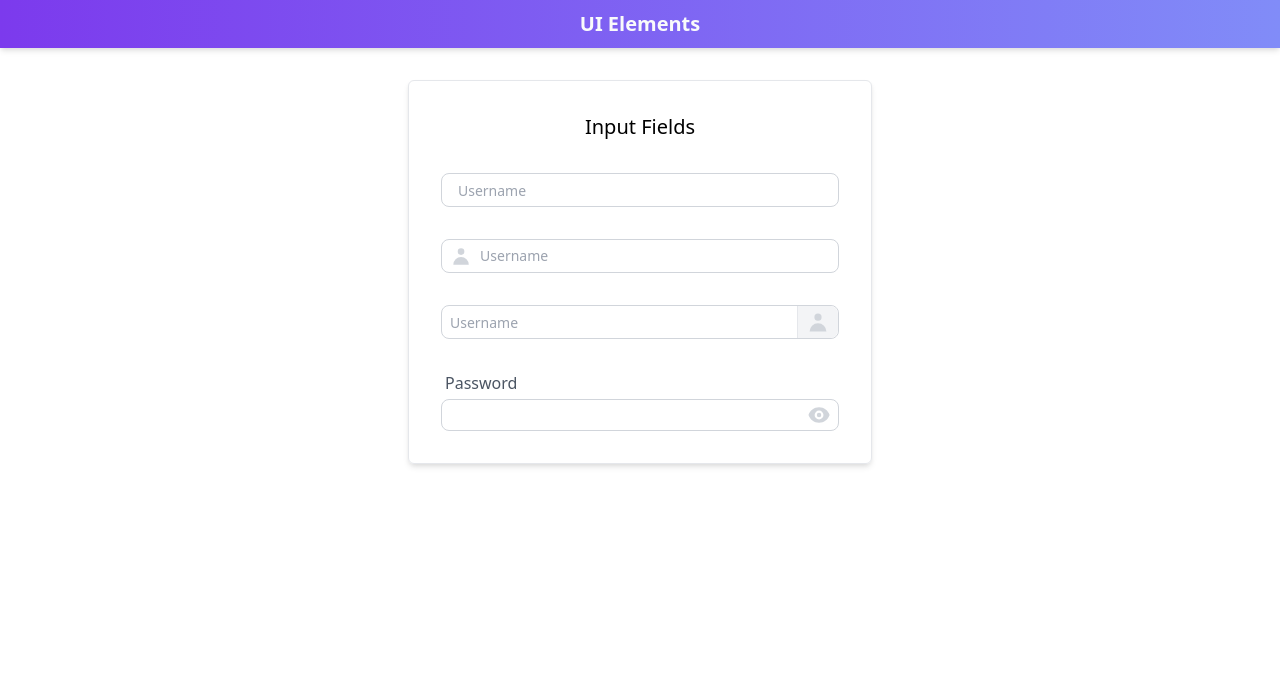
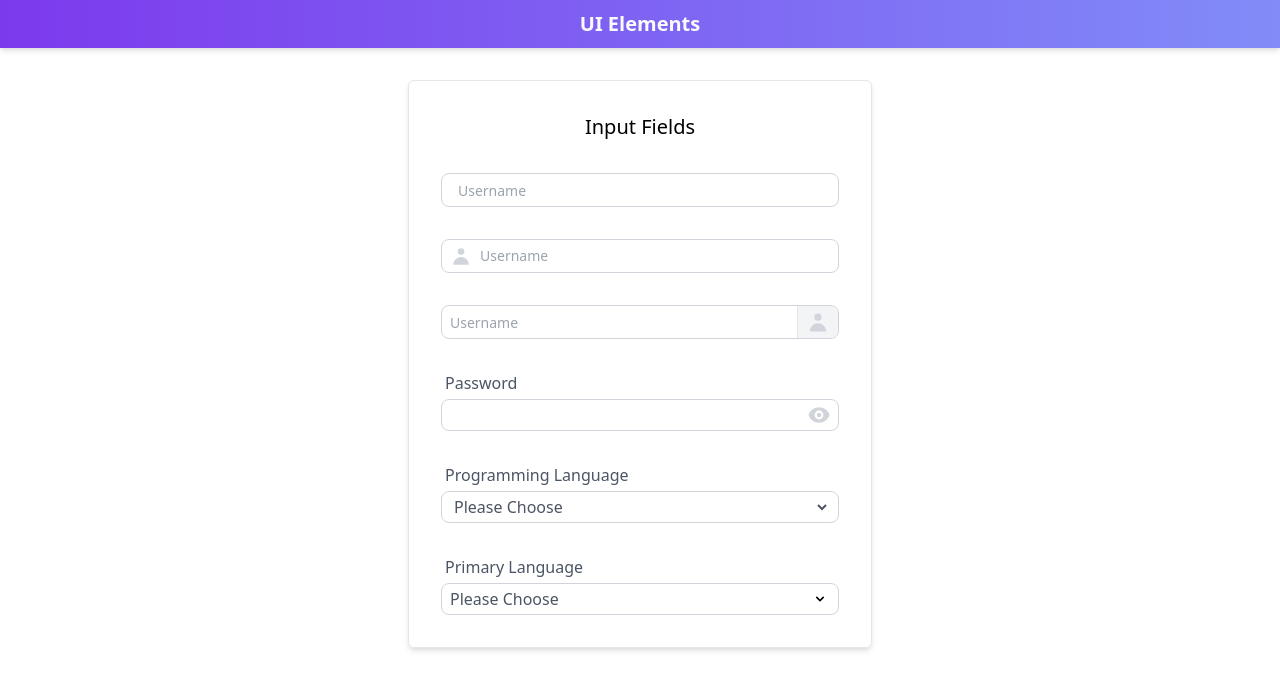
Before and after one commit to Dineshs91/ui-elements, a React (Create React App) app: page /forms/inputs in a window 1280 px wide. Shown: the top 690 px of the page. Built offline with nearby package versions, Linux system fonts and the light colour scheme.

Commit message:
Add primary language dropdown

```diff
--- a/public/index.html
+++ b/public/index.html
@@ -50,6 +50,7 @@
 
       gtag('config', 'G-RTN5E3KXC6');
     </script>
+    <link rel="stylesheet" href="https://cdn.jsdelivr.net/gh/devicons/devicon@v2.12.0/devicon.min.css">
   </head>
   <body>
     <noscript>You need to enable JavaScript to run this app.</noscript>
--- a/src/elements/forms/input.js
+++ b/src/elements/forms/input.js
@@ -1,5 +1,5 @@
-import { UserIcon, EyeIcon, EyeOffIcon } from '@heroicons/react/solid';
-import { useRef, useState } from 'react';
+import { UserIcon, EyeIcon, EyeOffIcon, ChevronDownIcon } from '@heroicons/react/solid';
+import { useEffect, useRef, useState } from 'react';
 
 export default function Input() {
   const useFocus = () => {
@@ -12,6 +12,29 @@ export default function Input() {
   const [inputThreeActive, setInputThreeActive] = useState(false);
   const [showOnePassword, setShowOnePassword] = useState(false);
   const [passwordOneRef, setInputFocus] = useFocus();
+  const [primaryLanguageDropdownActive, setPrimaryLanguageDropdownActive] = useState(false);
+
+  const [primaryLanguageDropdownValue, setPrimaryLanguageDropdownValue] = useState("Please choose");
+
+  const languages = {
+    javascript: <i class="devicon-javascript-plain"></i>,
+    python: <i class="devicon-python-plain"></i>,
+    java: <i class="devicon-java-plain"></i>,
+    rust: <i class="devicon-rust-plain"></i>
+  };
+
+  const primaryLanguageRef = useRef();
+
+  const handlePrimaryLanguageClickOutside = e => {
+    if (!primaryLanguageRef.current.contains(e.target)) {
+      setPrimaryLanguageDropdownActive(false);
+    }
+  };
+
+  useEffect(() => {
+    document.addEventListener('mousedown', handlePrimaryLanguageClickOutside);
+    return () => document.removeEventListener('mousedown', handlePrimaryLanguageClickOutside);
+  });
 
   const onClickShowPassword = (value) => {
     setInputFocus();
@@ -47,6 +70,40 @@ export default function Input() {
             <EyeOffIcon onClick={() => onClickShowPassword(false)} className={"h-6 w-6 cursor-pointer " + (!showOnePassword && "hidden")}></EyeOffIcon>
           </div>
         </div>
+
+        <div>
+          <label className="px-1 text-gray-600">Programming Language</label>
+          <div className="mt-1 border border-gray-300 focus-within:border-purple-500 rounded-lg px-2 h-8 flex space-x-2 items-center">
+            <select className="bg-white w-full cursor-pointer outline-none text-gray-600">
+              <option>Please Choose</option>
+              {
+                Object.entries(languages).map(function(languageObj, index) {
+                  let [language, _] = languageObj;
+                  return <option key={index}>{language}</option>;
+                })
+              }
+            </select>
+          </div>
+        </div>
+
+        <div ref={primaryLanguageRef} className="relative">
+          <label className="px-1 text-gray-600">Primary Language</label>
+          <div onClick={() => setPrimaryLanguageDropdownActive(!primaryLanguageDropdownActive)} className="mt-1 relative border border-gray-300 cursor-pointer focus-within:border-purple-500 rounded-lg px-2 h-8 space-x-2 flex items-center">
+            <span className="text-gray-600 capitalize">{primaryLanguageDropdownValue}</span>
+            <ChevronDownIcon className="absolute right-2 h-4 w-5 inline text-right"></ChevronDownIcon>
+          </div>
+
+          <div className={"absolute bg-white w-full shadow-md rounded-md text-gray-700 border-2 border-purple-400 top-auto mt-1 " + (primaryLanguageDropdownActive ? "block": "hidden") }>
+              <ul>
+                {
+                  Object.entries(languages).map(function(languageObj, index) {
+                    let [language, languageIcon] = languageObj;
+                    return <li onClick={() => setPrimaryLanguageDropdownValue(language)} className={"px-4 py-0.5 cursor-pointer capitalize hover:bg-purple-500 hover:text-gray-50 " + (primaryLanguageDropdownValue == language ? "bg-purple-600 text-gray-50": "") } key={index}>{languageIcon} {language}</li>;
+                  })
+                }
+              </ul>
+          </div>
+        </div>
       </div>
 
     </div>
```
